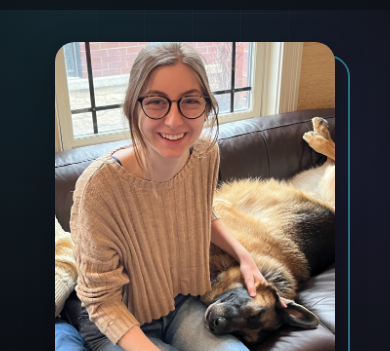
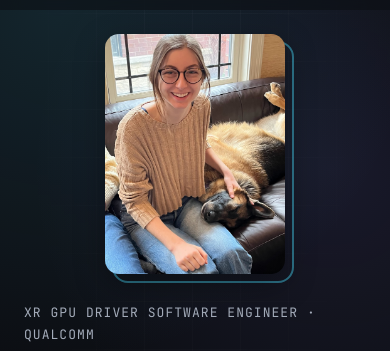
Before and after one commit to hsjulius/hsjulius.github.io, a website built with Vite: page index.html in a window 390 px wide. Shown: the part 83-434 px from the top of the page. Built offline with nearby package versions, Linux system fonts and the light colour scheme.

Commit message:
Smaller headshot on mobile

```diff
--- a/assets/css/style.css
+++ b/assets/css/style.css
@@ -325,6 +325,13 @@ b { color: var(--text); font-weight: 600; }
     }
     .hero-photo { max-width: 280px; margin: 0 auto; }
     .scroll-arrow { display: none; }
+}
+
+@media (max-width: 600px) {
+    .hero { gap: 28px; padding-top: 24px; }
+    .hero-photo { max-width: 180px; }
+    .hero-photo::before { transform: translate(8px, 8px); border-radius: 16px; }
+    #headshot { border-radius: 14px; }
 }
 
 /* -------------------------------------------  Sections  ----------------------------------------------------- */
```
